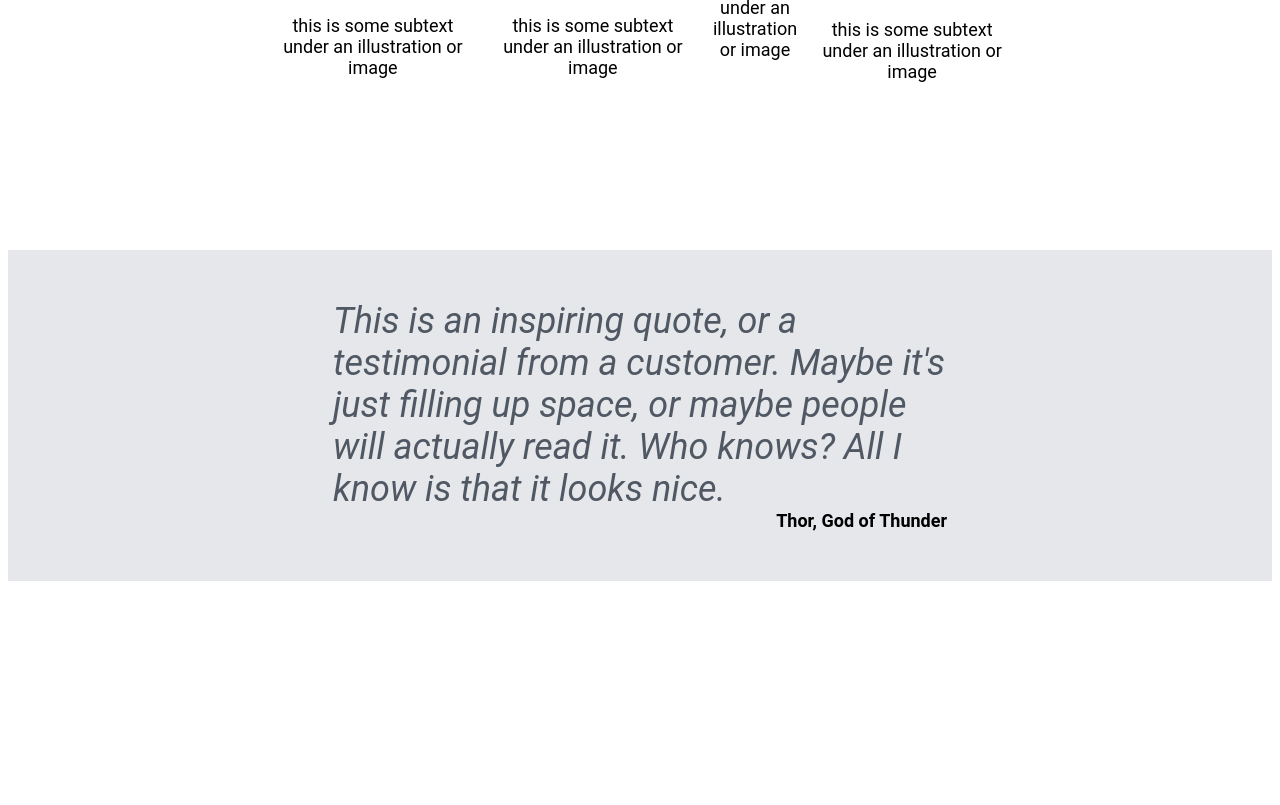
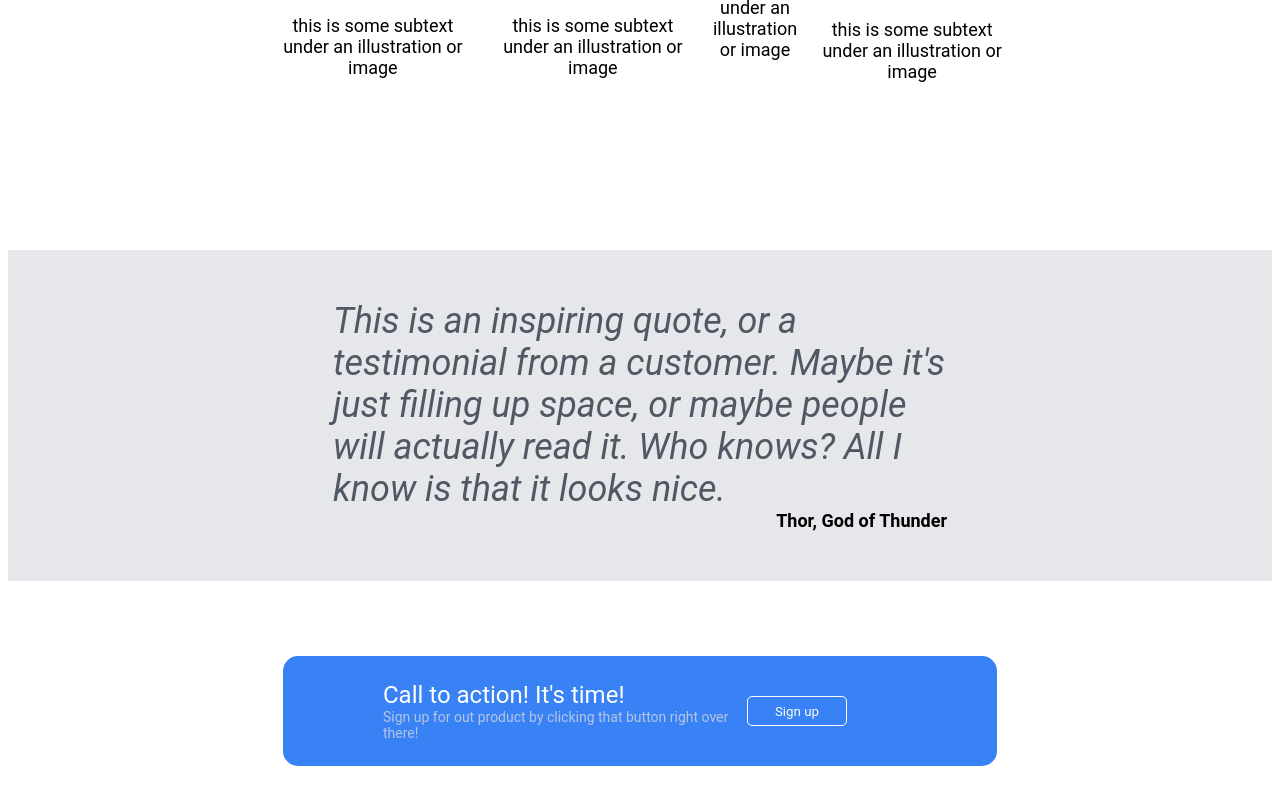
Before and after one commit to gragbag/Landing-Page-Template, a plain HTML site: page index.html in a window 1280 px wide. Shown: the part 917-1722 px from the top of the page. Before the commit the page ends 1548 px from the top, so only its background shows below. Drawn offline with Linux system fonts and the light colour scheme.

Commit message:
Added call to action section
Created a blue section to remind the user to sign up.

```diff
--- a/index.html
+++ b/index.html
@@ -59,7 +59,17 @@
 					<strong>Thor, God of Thunder</strong>
 				</div>
 			</div>
+		</div>
 
+		<div class="call-background">
+			<div class="call-to-action">
+				<div class="call-text">
+					<p class="call-title">Call to action! It's time!</p>
+					<p class="call-subtext">Sign up for out product by clicking that button right over there!</p>
+				</div>
+
+				<button class="sign-up">Sign up</button>
+			</div>
 		</div>
 	</body>
 </html>
--- a/styles.css
+++ b/styles.css
@@ -45,6 +45,11 @@
 	font-size: 48px;
 	color: #F9FAF8;
 	font-weight: 900;
+}
+
+.secondary-text {
+	color: gainsboro;
+	opacity: 0.75;
 }
 
 .main-text, .secondary-text, .sign-up, .hero-image {
@@ -110,7 +115,6 @@
 
 .quote-section {
 	background-color: #E5E7EB;
-	margin-bottom: 50px;
 	padding: 50px;
 }
 
@@ -137,6 +141,47 @@
 	flex: 1, 1, auto;
 }
 
+.call-background {
+	background-color: white;
+}
+
+.call-to-action {
+	display: flex;
+	background-color: #3882F6;
+	margin: 75px 275px;
+
+	justify-content: center;
+	border-radius: 15px;
+}
+
+.call-text {
+	flex: 1;
+	margin: 25px 100px;
+	margin-right: 0px;
+}
+
+.call-title {
+	flex: 1;
+	font-size: 24px;
+	color: white;
+	margin: auto;
+}
+
+.call-subtext {
+	flex: 1;
+	font-size: 14px;
+	color: gainsboro;
+	opacity: 0.75;
+	margin: auto;
+}
+
+.call-to-action .sign-up {
+	border: 1px white solid;
+	margin: auto;
+	margin-right: 150px;
+
+}
+
 
 button {
 	background-color: #3882f6;
```
